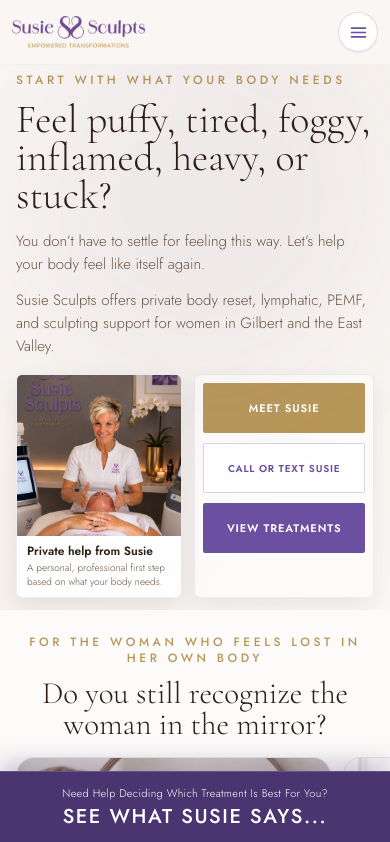
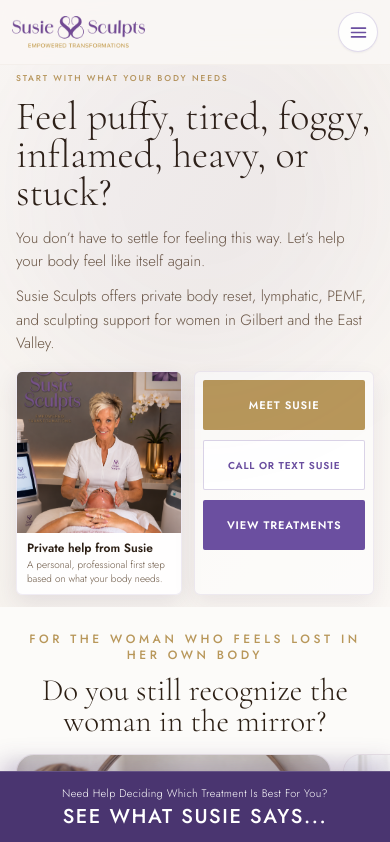
Before and after one commit to ARMS-REACH-DIGITAL-AGENCY/susie, a Next.js app: page / in a window 390 px wide. Shown: the top 842 px of the page. Built offline with nearby package versions, Linux system fonts and the light colour scheme; no server answers.

Commit message:
Keep homepage hero eyebrow on one line

```diff
--- a/components/Hero.tsx
+++ b/components/Hero.tsx
@@ -8,7 +8,7 @@
 
       <div className="mx-auto max-w-6xl px-4 sm:px-6">
         <div className="md:hidden">
-          <p className="section-label mb-3 text-left">Start With What Your Body Needs</p>
+          <p className="mb-3 whitespace-nowrap text-left font-sans text-[8.5px] font-medium uppercase tracking-[0.22em] text-gold sm:text-[10px] sm:tracking-[0.28em]">Start With What Your Body Needs</p>
 
           <h1 className="mb-4 text-left font-serif text-[40px] font-light leading-[0.95] text-[#2c1f14] sm:text-5xl">
             Feel puffy, tired, foggy, inflamed, heavy, or stuck?
@@ -50,7 +50,7 @@
 
         <div className="hidden items-center gap-12 md:grid md:grid-cols-2">
           <div className="text-left">
-            <p className="section-label mb-3">Start With What Your Body Needs</p>
+            <p className="section-label mb-3 whitespace-nowrap">Start With What Your Body Needs</p>
             <h1 className="mb-4 font-serif text-5xl font-light leading-[1.02] text-[#2c1f14] lg:text-6xl">
               Feel puffy, tired, foggy, inflamed, heavy, or stuck?
             </h1>
```
